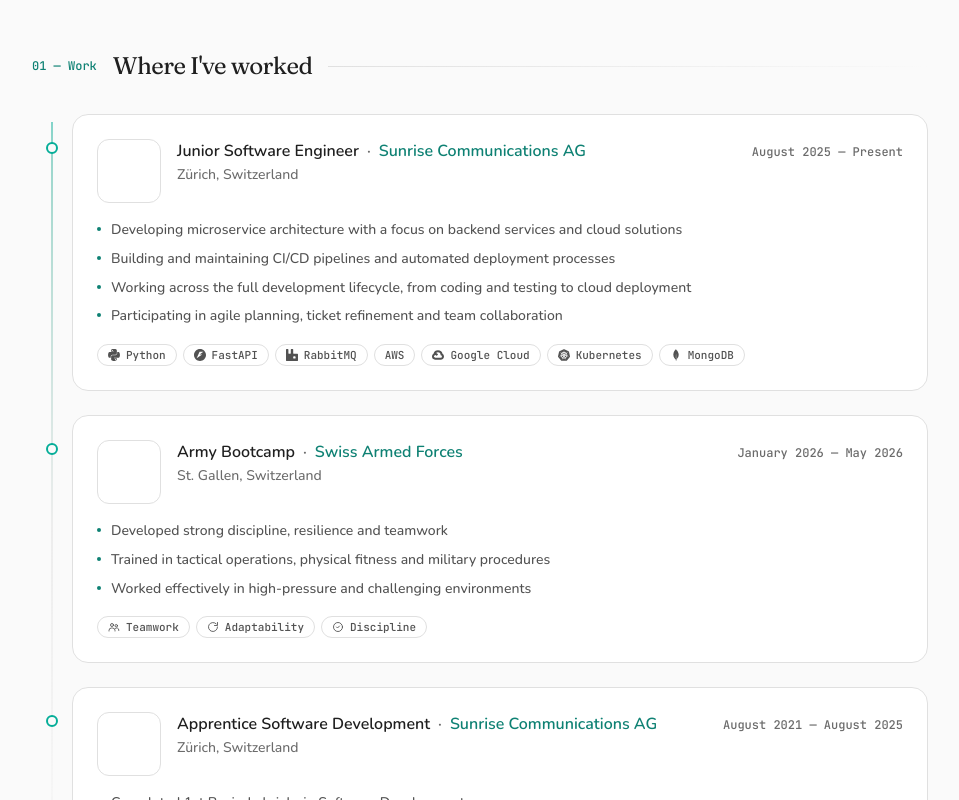
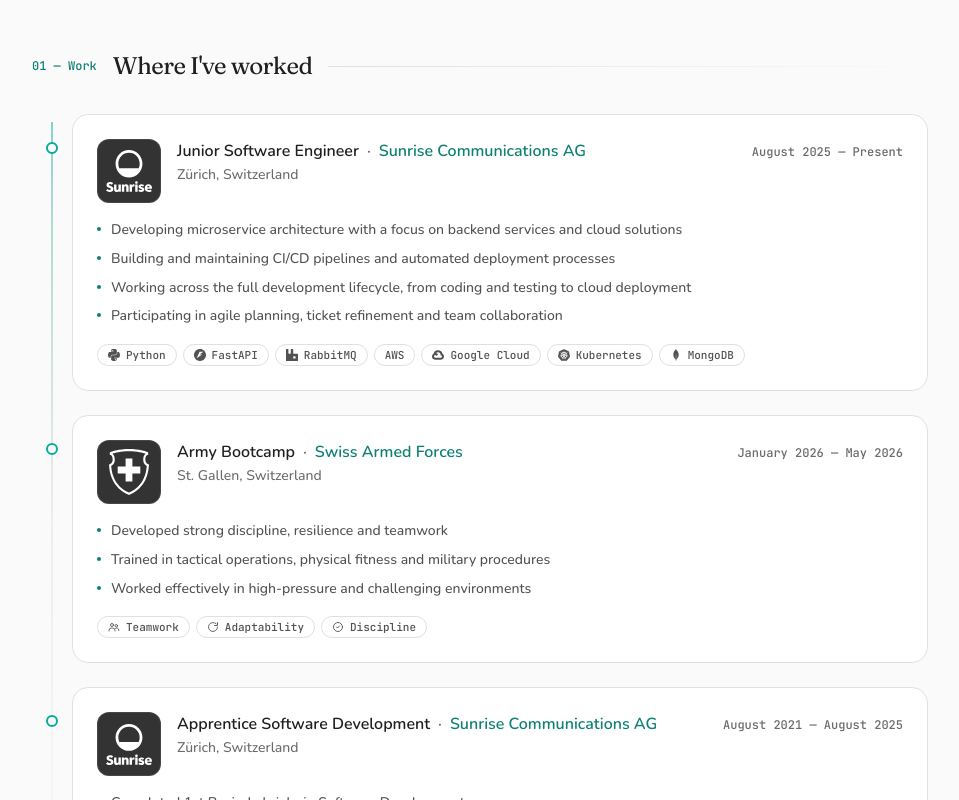
Before and after one commit to Liam-2601/resume, a React (Vite) app: page / in a window 1280 px wide. Shown: the part 940-1740 px from the top of the page, without its empty margins (160-1119 px from the left). Built offline with nearby package versions, Linux system fonts and the light colour scheme.

Commit message:
removed duplicated

```diff
--- a/src/components/LogoBadge.tsx
+++ b/src/components/LogoBadge.tsx
@@ -10,13 +10,18 @@
   className?: string
 }) {
   return (
+    // Fixed dark chip regardless of site theme — not `bg-paper-raised`/`border-line`.
+    // Several logos (Sunrise, Swiss Armed Forces) are white-on-transparent SVGs with
+    // the fill hardcoded inside the file, which an <img> reference can't restyle from
+    // the outside. A theme-following light background would make those invisible in
+    // light mode, so the badge always gets a dark backdrop instead.
     <div
-      className={`flex shrink-0 items-center justify-center overflow-hidden rounded-xl border border-line bg-paper-raised ${className}`}
+      className={`flex shrink-0 items-center justify-center overflow-hidden rounded-xl border border-white/10 bg-[#333333] ${className}`}
     >
       {src ? (
         <img src={src} alt={name} className="h-full w-full object-contain p-2" />
       ) : (
-        <span className="font-mono text-xl font-medium text-ink-faint">{initialsOf(name)}</span>
+        <span className="font-mono text-xl font-medium text-white/70">{initialsOf(name)}</span>
       )}
     </div>
   )
```
